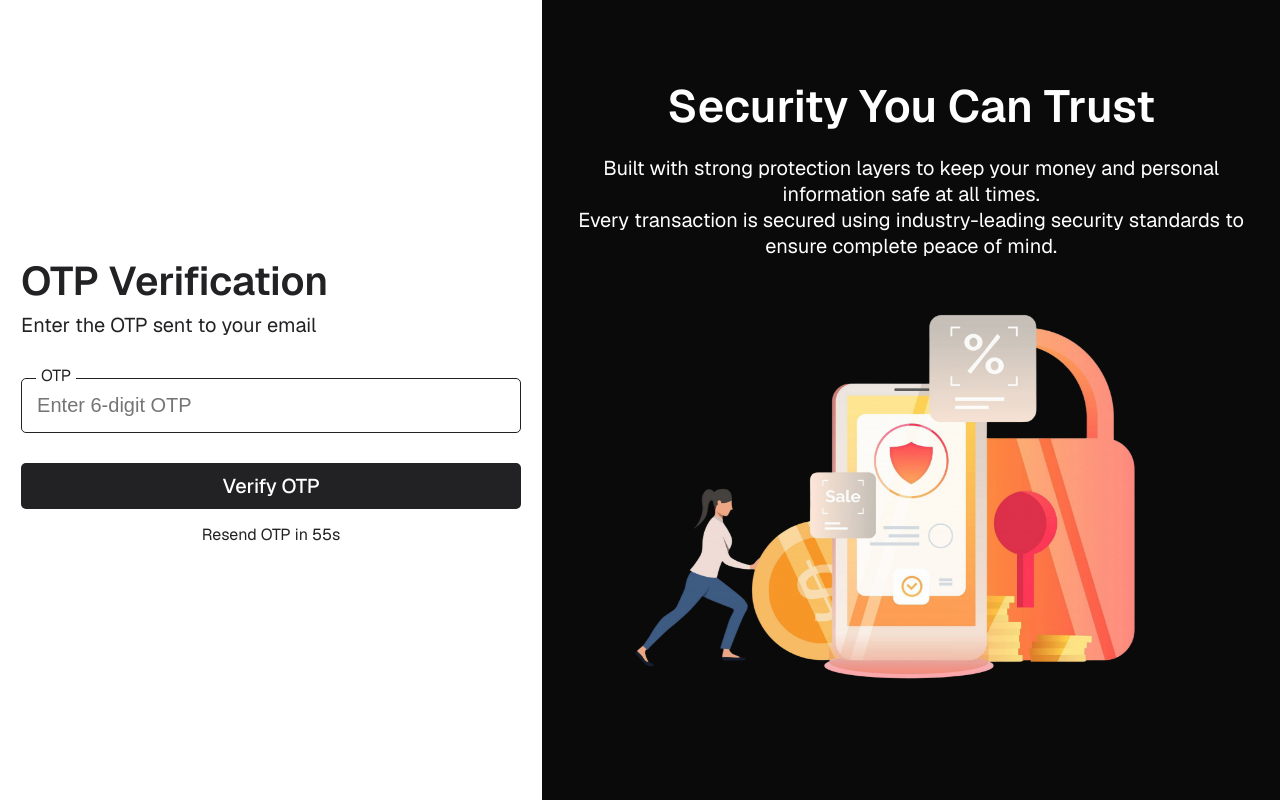
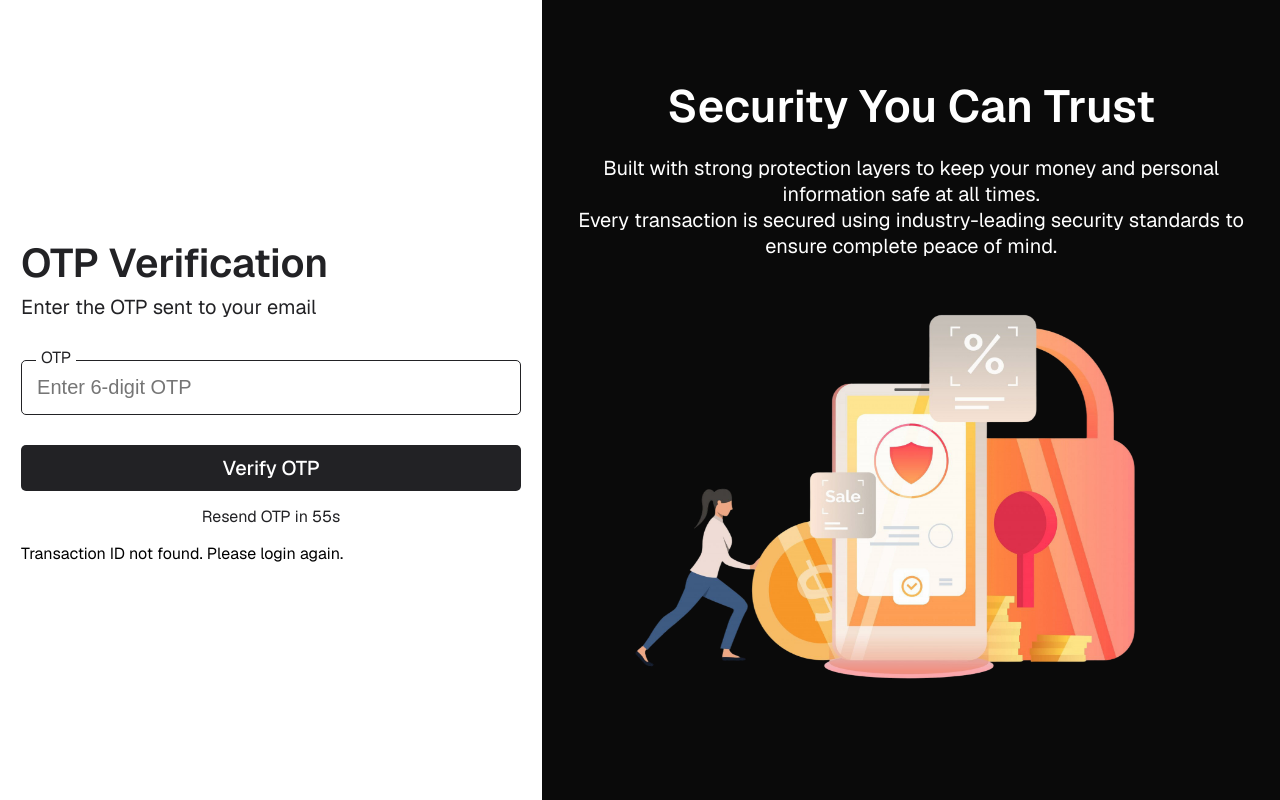
Before and after one commit to preetam-vunet/VuPay, a Next.js app: page /otp-verification in a window 1280 px wide. Built offline with nearby package versions, Linux system fonts and the light colour scheme.

Commit message:
Minor chnges

```diff
--- a/app/login/page.tsx
+++ b/app/login/page.tsx
@@ -71,7 +71,7 @@ export default function LoginPage() {
               {isLoading ? <span className={styles.spinner}></span> : "Login"}
             </button>
           </form>
-          {/* {message && <p className={styles.message} style={{ marginTop: "1rem" }}>{message}</p>} */}
+          {message && <p className={styles.message} style={{ marginTop: "1rem" }}>{message}</p>}
         </div>
       </div>
       <div className={styles.view}>
--- a/app/otp-verification/page.tsx
+++ b/app/otp-verification/page.tsx
@@ -199,7 +199,7 @@ export default function OtpPage() {
                         )}
                     </div>
 
-                    {/* {message && <p className={styles.message} style={{ marginTop: "1rem" }}>{message}</p>} */}
+                    {message && <p className={styles.message} style={{ marginTop: "1rem" }}>{message}</p>}
                 </div>
             </div>
             <div className={styles.view}>
```
